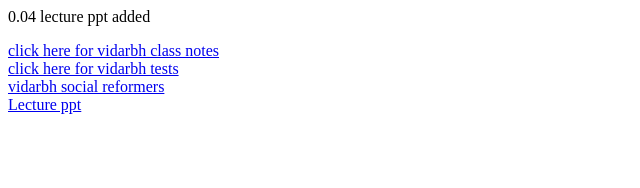
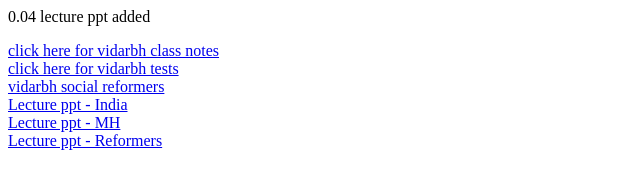
Before and after one commit to theSwapnilSaste/templinks, a plain HTML site: page index.html in a window 1280 px wide. Shown: the whole page, without its empty margins (0-640 px from the left). Drawn offline with Linux system fonts and the light colour scheme.

Commit message:
add lect ppt mh & reformers

```diff
--- a/index.html
+++ b/index.html
@@ -4,6 +4,8 @@
 <a id ="link" href="https://web.classplusapp.com/store/course/78116/2022863?section=content" target="_blank">click here for vidarbh class notes</a></br>
 <a id ="link2" href="https://web.classplusapp.com/store/course/78116/4010603?section=content" target="_blank">click here for vidarbh tests</a></br>
 <a id ="link3" href="https://web.classplusapp.com/store/course/78116/6525935?section=content" target="_blank">vidarbh social reformers</a></br>
-<a id ="link4" href="https://web.classplusapp.com/store/course/78116/2040395?section=content" target="_blank">Lecture ppt</a></br>
+<a id ="link4" href="https://web.classplusapp.com/store/course/78116/2040395?section=content" target="_blank">Lecture ppt - India</a></br>
+<a id ="link5" href="https://web.classplusapp.com/store/course/78116/2032838?section=content" target="_blank">Lecture ppt - MH</a></br>
+<a id ="link6" href="https://web.classplusapp.com/store/course/78116/2032839?section=content" target="_blank">Lecture ppt - Reformers</a></br>
 </body>
 </html>
```
